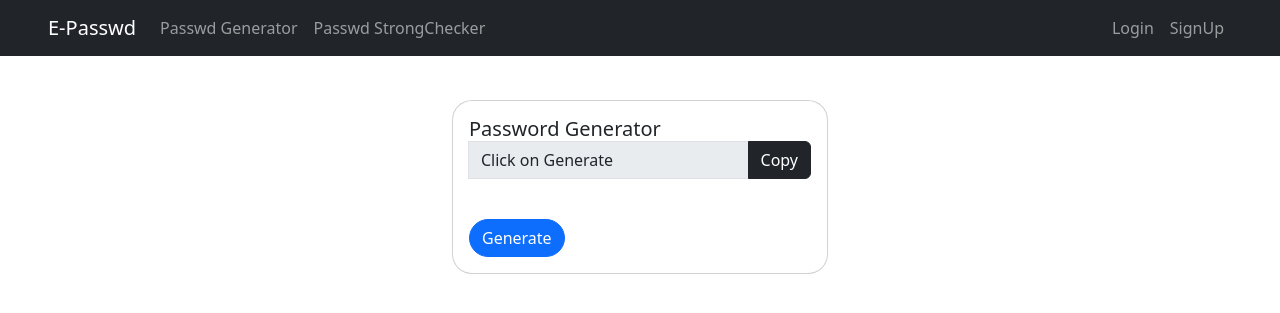
After one commit to ibar2/Epasswd, a Django app: template epasswd_app/templates/pages/generator.html in a window 1280 px wide. The commit adds this page. Shown: the top 313 px of the page. Run offline with Django 4.2, Linux system fonts and the light colour scheme; the template is opened without the code that fills it, so the values that code supplies are empty.

Commit message:
Added a signout and a password generator created two views one for the generating and one for the template i could joined them in one view but that would make it compilicated and large to understand

```diff
--- /dev/null
+++ b/epasswd_app/templates/pages/generator.html
@@ -0,0 +1,103 @@
+{% extends 'base/base.html' %}
+{% block body %}
+<style>
+  .container {
+    max-width: 800px;
+  }
+
+  .card {
+    border-radius: 20px;
+  }
+
+  .card-title {
+    margin-bottom: 0;
+  }
+
+  .input-group {
+    margin-bottom: 1rem;
+  }
+
+  .password-output {
+    border-top-right-radius: 0;
+    border-bottom-right-radius: 0;
+  }
+
+  .copy-btn {
+    border-top-left-radius: 0;
+    border-bottom-left-radius: 0;
+  }
+
+  .generate-btn {
+    border-radius: 20px;
+  }
+
+  @media only screen and (max-width: 576px) {
+    .card {
+      margin-top: 2rem;
+      margin-bottom: 2rem;
+    }
+
+    #nonesense {
+      display: none;
+    }
+  }
+  .mtttt{
+    margin-top:100px;
+  }
+</style>
+<div class="container mt-5">
+  <div class="row justify-content-center mtttt">
+    <div class="col-md-6">
+      <div class="card">
+        <div class="card-body">
+          <h5 class="card-title">Password Generator</h5>
+          <div class="input-group mb-3">
+            <!-- Password output container -->
+            <div class="input-group-prepend">
+              <!-- <span class="input-group-text bg-secondary text-white" id="nonesense">Password</span> -->
+            </div>
+            <input type="text" class="form-control password-output" value="Click on Generate" disabled>
+            <!-- Copy button -->
+            <div class="input-group-append">
+              <button class="btn btn-dark copy-btn" type="button" onclick="copyToClipboard()">Copy</button>
+            </div>
+          </div>
+          <!-- Generate button -->
+          <button class="btn btn-primary btn-block generate-btn mt-4">Generate</button>
+        </div>
+      </div>
+    </div>
+  </div>
+  </div>
+
+  <script>
+    const generateBtn = document.querySelector('.generate-btn');
+    const passwordOutput = document.querySelector('.password-output');
+    const copyBtn = document.querySelector('.copy-btn');
+
+    generateBtn.addEventListener('click', () => {
+    fetch('/generate/').then(response => response.json()).then(data =>{
+      passwordOutput.value = data.password;
+    })
+    }
+      );
+
+function copyToClipboard() {
+  // Copy password output
+  const passwordOutputValue = passwordOutput.value;
+  const passwordOutputCopy = document.createElement("textarea");
+  passwordOutputCopy.value = passwordOutputValue;
+  document.body.appendChild(passwordOutputCopy);
+  passwordOutputCopy.select();
+  document.execCommand("copy");
+  document.body.removeChild(passwordOutputCopy);
+
+  // Change copy button text to "Copied" for 2 seconds
+  const initialText = "Copy";
+  copyBtn.innerText = "Copied";
+  setTimeout(() => {
+    copyBtn.innerText = initialText;
+  }, 2000);
+}
+  </script>
+  {% endblock body %}
--- a/epasswd_app/urls.py
+++ b/epasswd_app/urls.py
@@ -5,9 +5,10 @@ urlpatterns = [
     path('', views.home, name='home_page'),
     path('dashboard/', views.dashboard, name='dashboard'),
     path('generator/', views.generator, name='generator'),
+    path('generate/', views.generate, name='generate'),
     path('addpass/', views.SavePassword, name='addpass'),
     path('checker/', views.passwordchecking, name='password_checking'),
     path('signin/', views.signin, name='login'),
     path('signup/', views.signup, name='signup'),
-    path('logout/', views.logout, name='logout')
+    path('logout/', views.signout, name='logout'),
 ]
```
Also changed, not shown: epasswd_app/templates/pages/home.html (+7 -2 lines), epasswd_app/views.py (+25 -7 lines), epasswd/Databases/db1.db..sqlite3.
